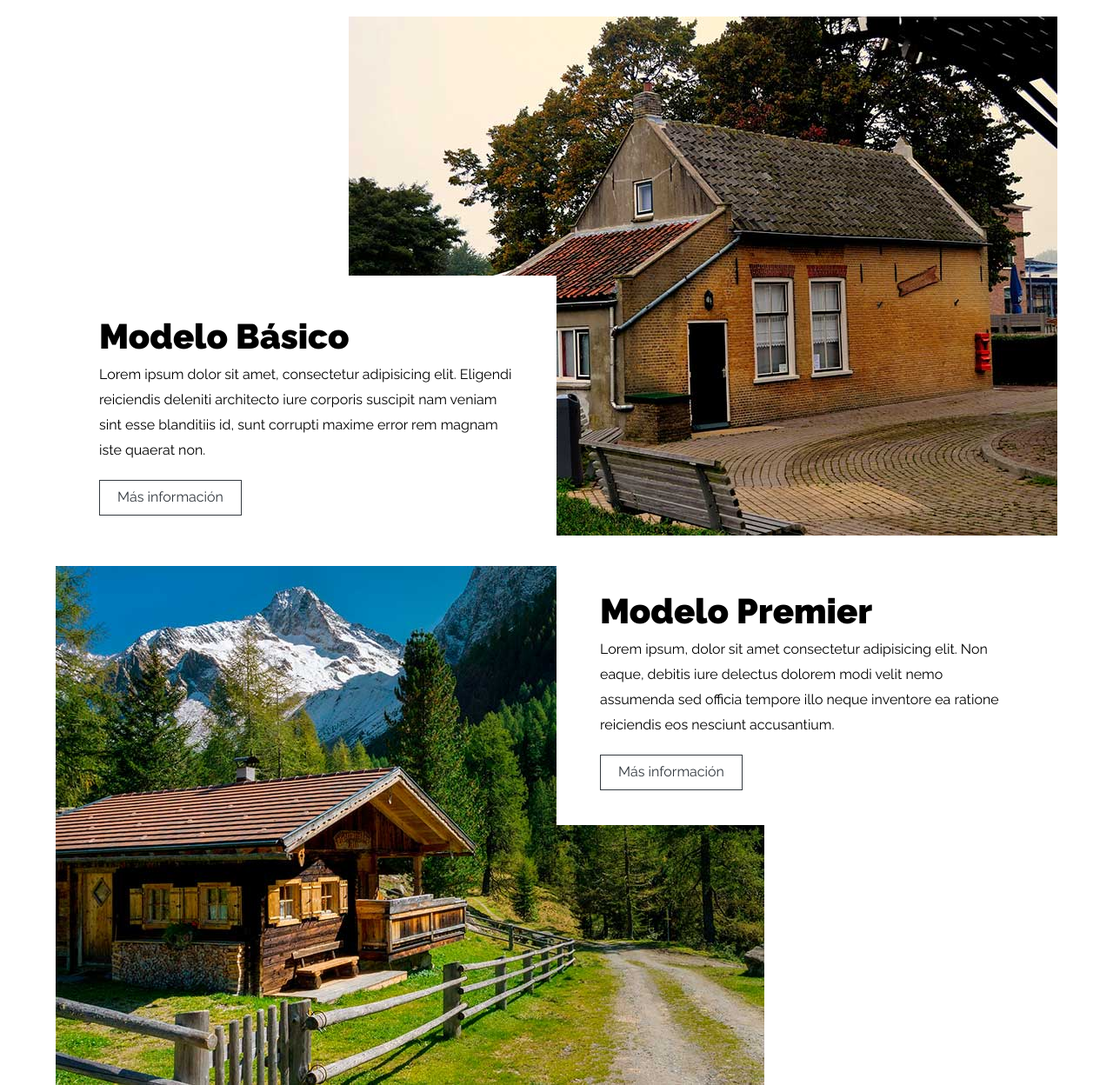
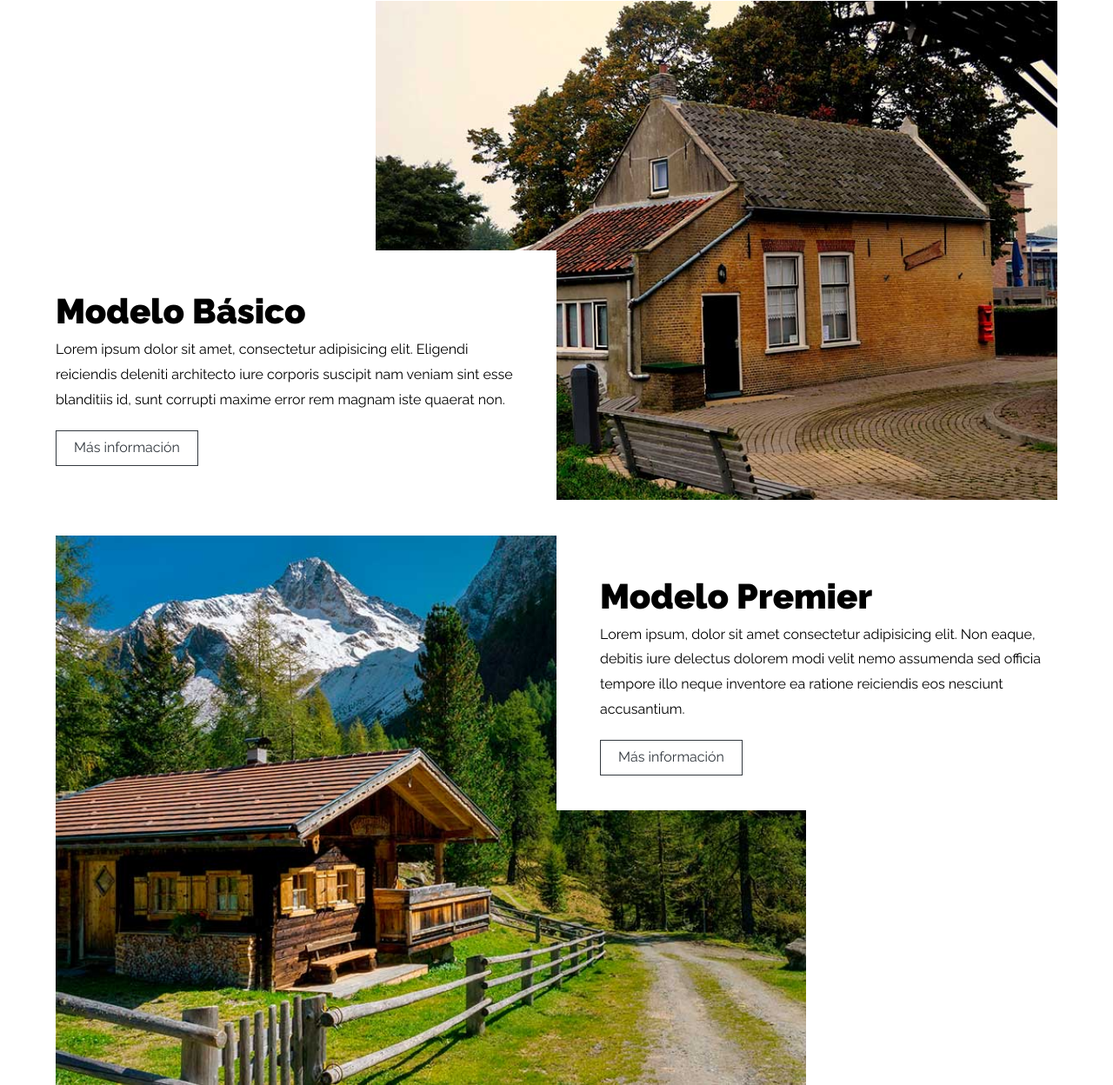
Before and after one commit to Kevhec/CSS-Course-Projects, a plain HTML site: page Arquitectura/index.html in a window 1280 px wide. Shown: the part 1633-2881 px from the top of the page at 87% size. Drawn offline with Linux system fonts and the light colour scheme.

Commit message:
fixed catalog desktop layout

```diff
--- a/Arquitectura/css/style.css
+++ b/Arquitectura/css/style.css
@@ -336,39 +336,39 @@ a {
     }
 
     .catalog__model {
-        grid-template-columns: repeat(6, 1fr);
-        margin-bottom: unset;
-    }
-
-    .catalog__model__content {
-        padding: var(--sz-700) var(--sz-800);
+        grid-template-columns: repeat(2, 1fr);
+        margin-bottom: var(--sz-700);
+        background-size: auto 100%;
     }
 
     .model-1 {
-        background-position: right;
+        background-position: top right;
     }
 
     .model-1 .catalog__model__content {
         grid-row: 2 / 3;
-        grid-column: 1 / 4;
+        grid-column: 1 / 2;
+        padding: var(--sz-700) var(--sz-800) var(--sz-700) 0;
     }
 
     .model-2 {
-        background-position: left;
+        background-position: top left;
     }
 
     .model-2 .catalog__model__content {
         grid-row: 1 / 2;
-        grid-column: 4 / 7;
+        grid-column: 2 / 3;
+        padding: var(--sz-700) 0 var(--sz-700) var(--sz-800);
     }
 
     .model-3 {
-        background-position: right;
+        background-position: top right;
     }
 
     .model-3 .catalog__model__content {
         grid-row: 1 / 2;
-        grid-column: 1 / 4;
+        grid-column: 1 / 2;
+        padding: var(--sz-700) var(--sz-800) var(--sz-700) 0;
     }
 
     .gallery__figure {
```
